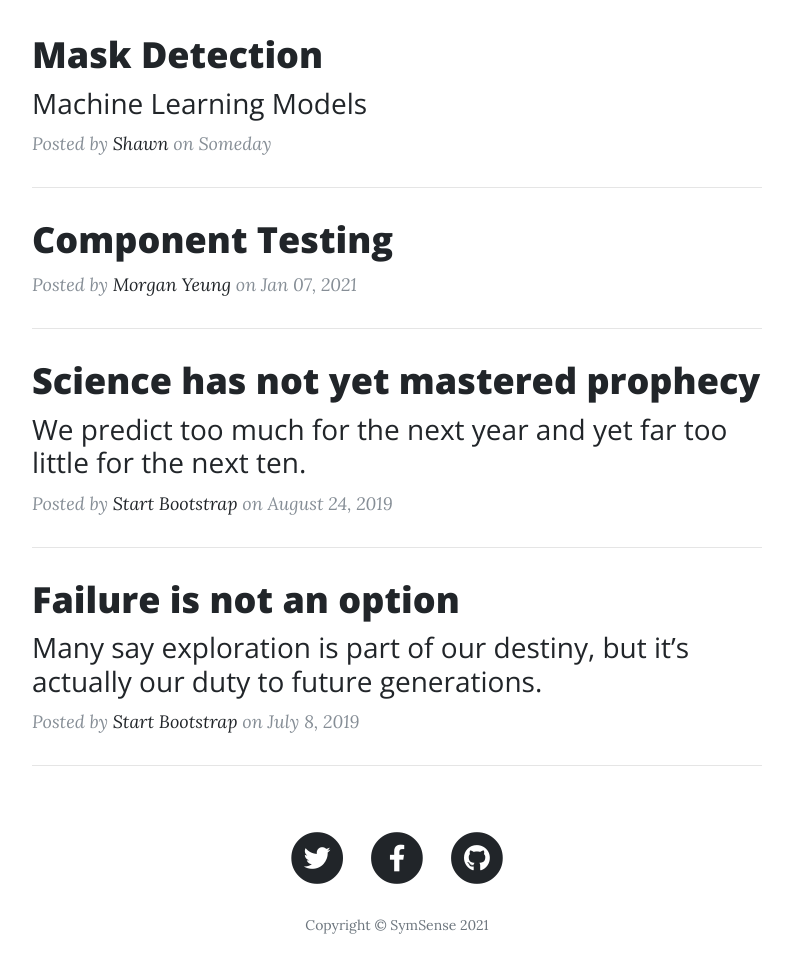
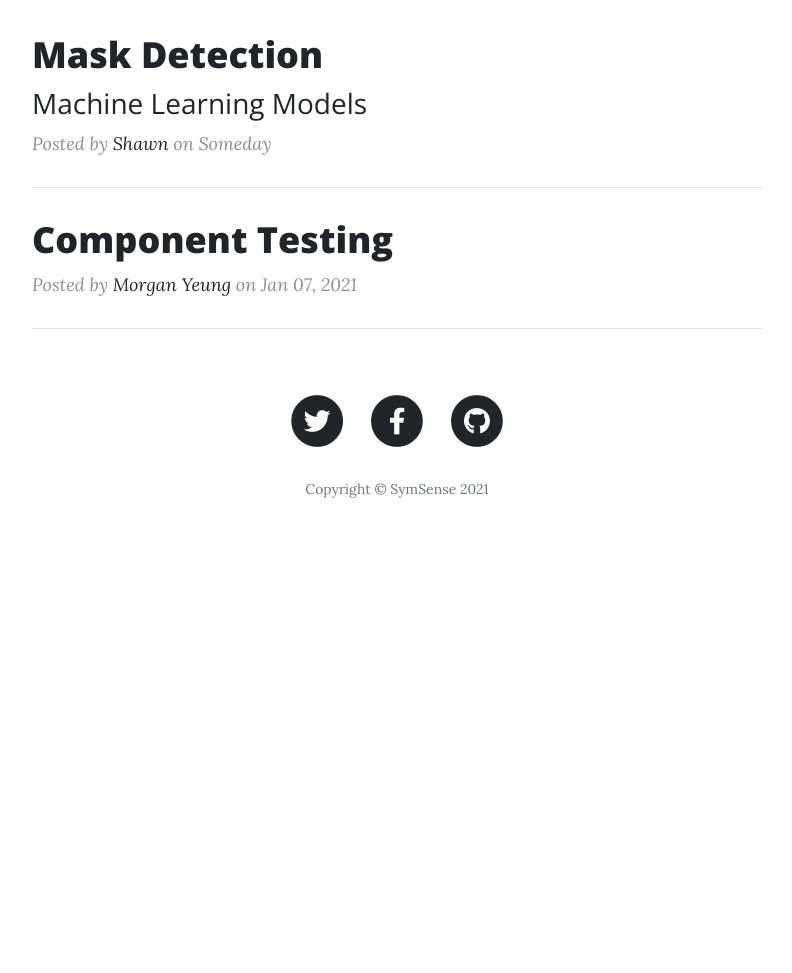
Before and after one commit to symsense/symsense.github.io, a website: page blog.html in a window 1280 px wide. Shown: the part 579-1552 px from the top of the page, without its empty margins (243-1035 px from the left). After the commit the page ends 1144 px from the top, so only its background shows below. Drawn offline with nearby package versions, Linux system fonts and the light colour scheme.

Commit message:
removal of the fake posts

```diff
--- a/blog.html
+++ b/blog.html
@@ -93,34 +93,6 @@
             on Jan 07, 2021</p>
         </div>
         <hr>
-        <div class="post-preview">
-          <a href="post.html">
-            <h2 class="post-title">
-              Science has not yet mastered prophecy
-            </h2>
-            <h3 class="post-subtitle">
-              We predict too much for the next year and yet far too little for the next ten.
-            </h3>
-          </a>
-          <p class="post-meta">Posted by
-            <a href="#">Start Bootstrap</a>
-            on August 24, 2019</p>
-        </div>
-        <hr>
-        <div class="post-preview">
-          <a href="post.html">
-            <h2 class="post-title">
-              Failure is not an option
-            </h2>
-            <h3 class="post-subtitle">
-              Many say exploration is part of our destiny, but it’s actually our duty to future generations.
-            </h3>
-          </a>
-          <p class="post-meta">Posted by
-            <a href="#">Start Bootstrap</a>
-            on July 8, 2019</p>
-        </div>
-        <hr>
         <!-- Pager -->
       </div>
     </div>
```
